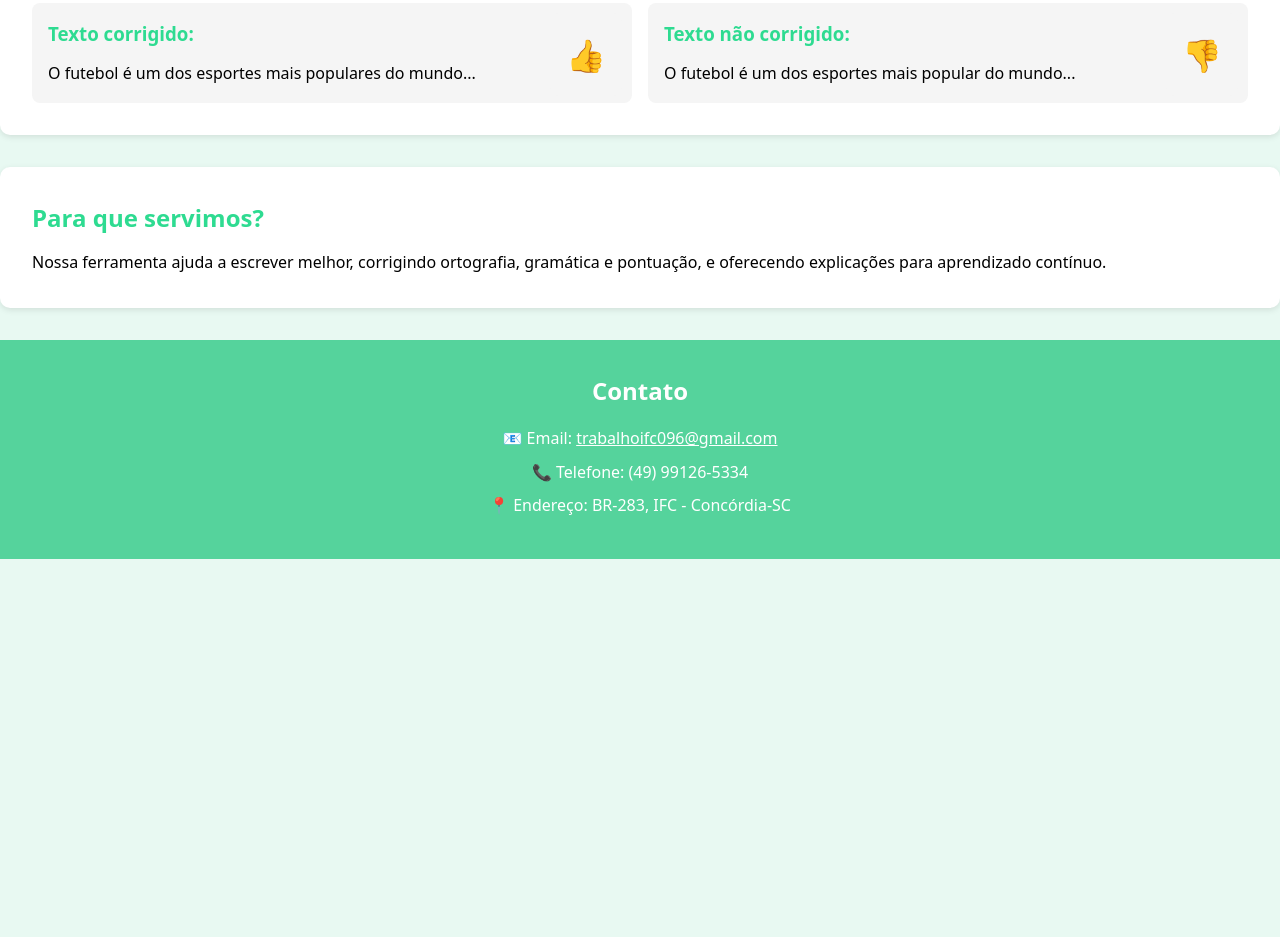
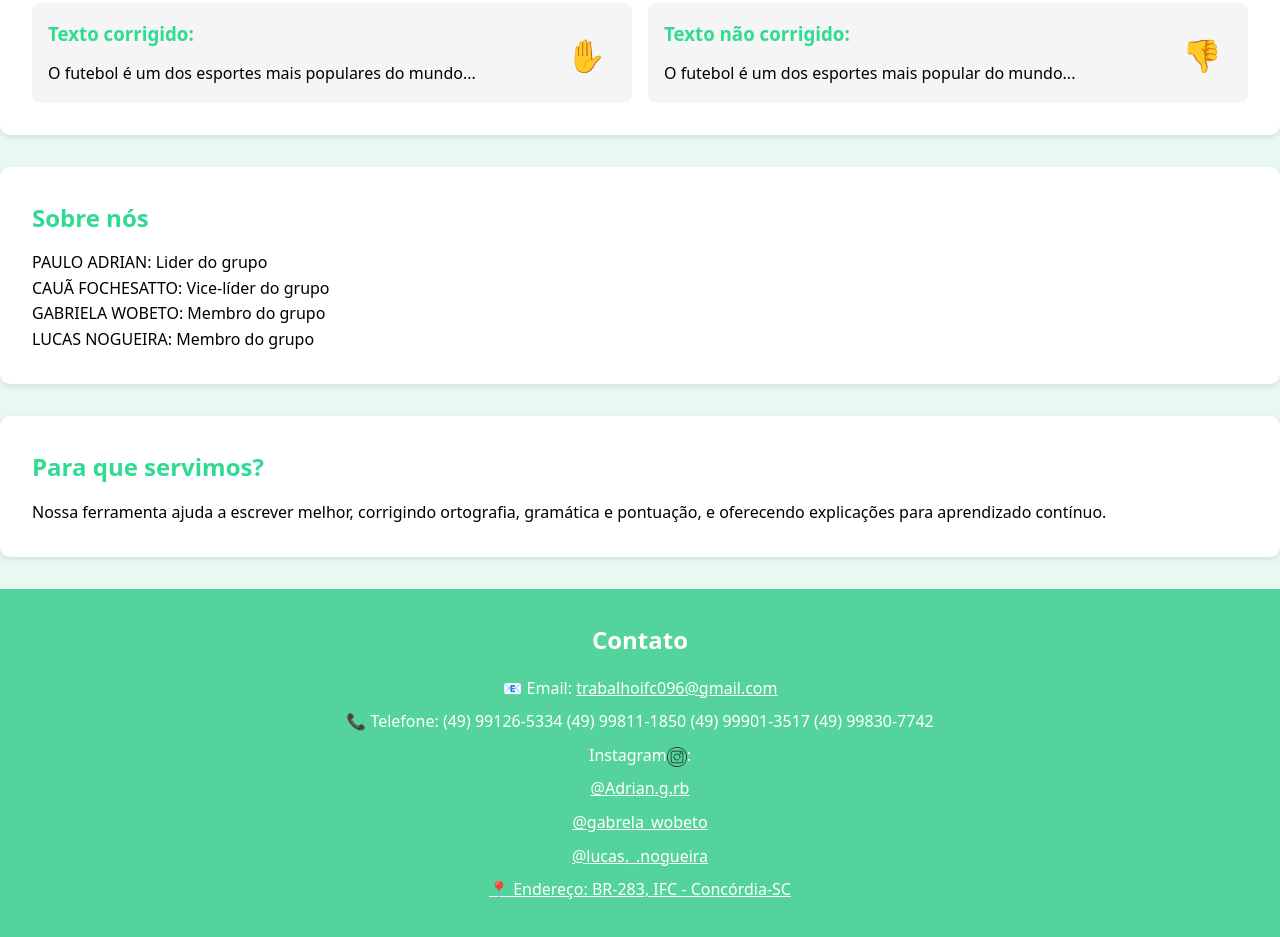
Before and after one commit to ragavabe/Pi-Grupo5, a website: page index.html in a window 1280 px wide. Shown: the part 1841-2778 px from the top of the page. Before the commit the page ends 2400 px from the top, so only its background shows below. Drawn offline with Linux system fonts and the light colour scheme.

Commit message:
Add files via upload

```diff
--- a/index.html
+++ b/index.html
@@ -175,7 +175,7 @@
 
       <p>O futebol é um dos esportes mais populares do mundo...</p>
 
-      <div class="icone">👍</div>
+      <div class="icone">✋</div>
 
     </div>
 
@@ -195,14 +195,28 @@
 
 <section class="servicos" id="servicos">
 
+  <h2>Sobre nós</h2>
+
+  <div class="pessoas">PAULO ADRIAN:  Lider do grupo</div>
+
+  <div class="pessoas">CAUÃ FOCHESATTO:   Vice-líder do grupo</div>
+
+  <div class="pessoas">GABRIELA WOBETO:  Membro do grupo</div>
+
+  <div class="pessoas">LUCAS NOGUEIRA:  Membro do grupo</div>
+
+</section>
+
+<section class="servicos" id="servicos">
+
   <h2>Para que servimos?</h2>
 
   <p>Nossa ferramenta ajuda a escrever melhor, corrigindo ortografia, gramática e pontuação, e oferecendo explicações para aprendizado contínuo.</p>
 
 </section>
 
+
 <footer>
-
   <section class="contato" id="contato">
 
     <h2>Contato</h2>
@@ -211,7 +225,15 @@
 
       <li>📧 Email: <a href="mailto:trabalhoifc096@gmail.com">trabalhoifc096@gmail.com</a></li>
 
-      <li>📞 Telefone: (49) 99126-5334</li>
+      <li>📞 Telefone: (49) 99126-5334  (49) 99811-1850 (49) 99901-3517 (49) 99830-7742</li>
+
+      <li>  Instagram<img class="instagram-logo" src="Insta.png">: </li>
+
+      <li><a href="https://www.instagram.com/adrian.g.rb" target="_blank">@Adrian.g.rb</a></li>
+
+      <li><a href="https://www.instagram.com/gabriela_wobeto" target="_blank" </a> @gabrela_wobeto</li>
+
+      <li><a href="https://www.instagram.com/lucas._.nogueira" target="_blank" </a> @lucas._.nogueira</li>
 
       <li>📍 Endereço: BR-283, IFC - Concórdia-SC</li>
 
--- a/style.css
+++ b/style.css
@@ -101,7 +101,6 @@ button:hover {
 
 .menu a:hover {
   color: #efefef;
-  transform: scale(1.05);
 }
 
 /* Main layout */
@@ -311,3 +310,10 @@ footer a {
   color: #fff;
   text-decoration: underline;
 }
+
+.instagram-logo {
+    width: 20px;
+    height: 20px;
+    vertical-align: middle;
+    margin-left: 0px;
+}
```
